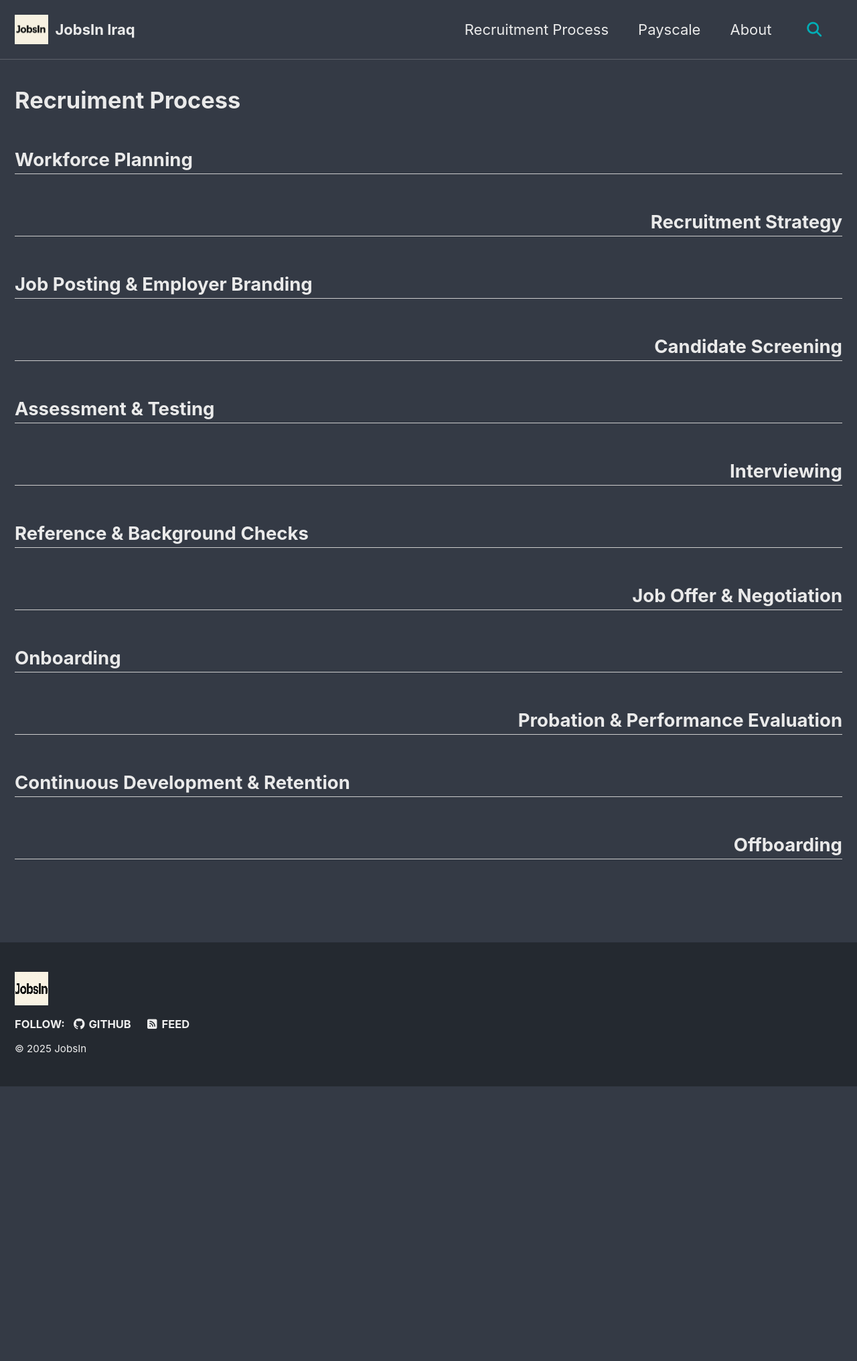
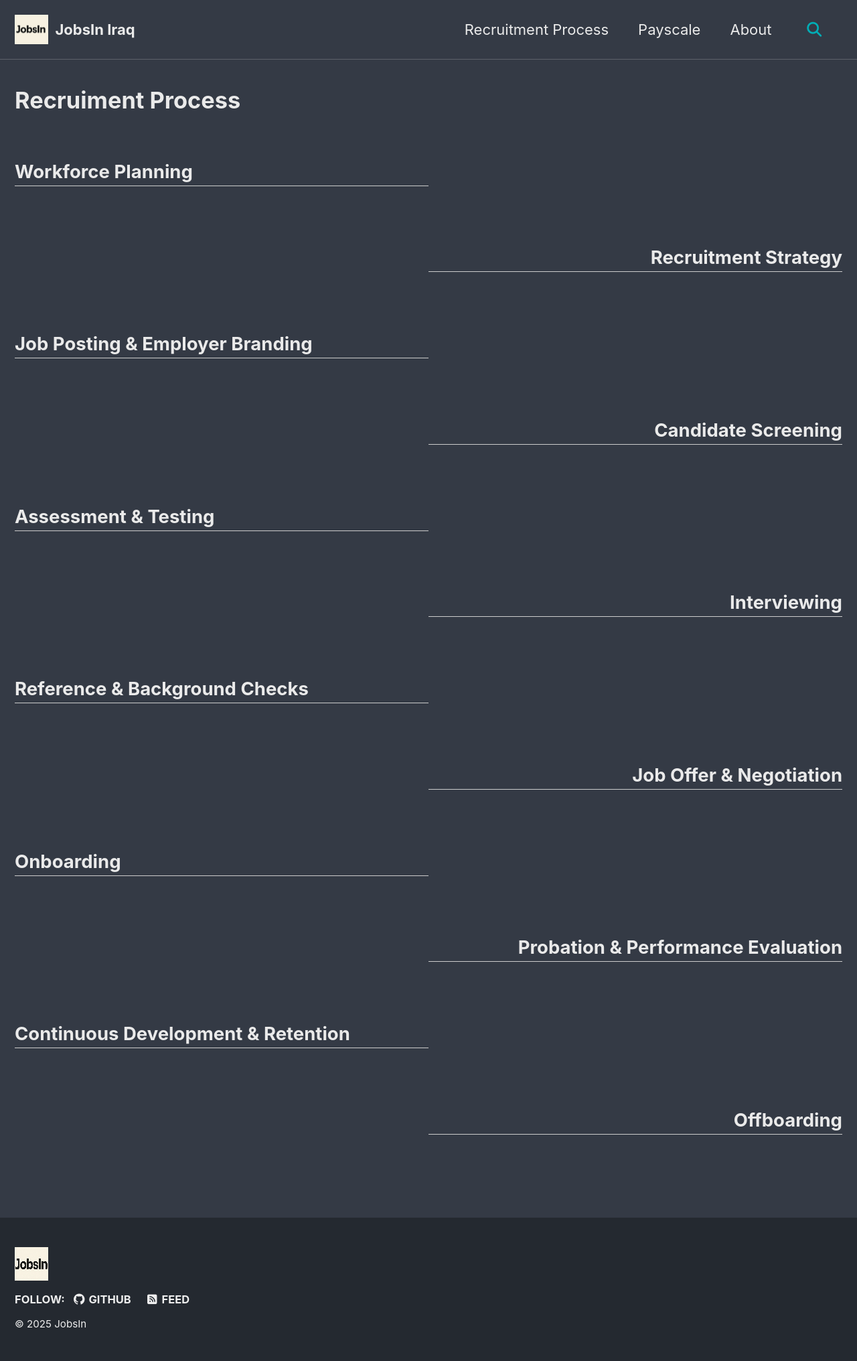
Before and after one commit to JobsInIraq/jobsiniraq.github.io, a Jekyll site: the page built from _pages/process.md, in a window 1280 px wide. Shown: the whole page at 67% size. Built offline with Jekyll 4.4.1, drawn with Linux system fonts in a browser that asks for light colours; cached includes are drawn as plain includes; before the commit the page ends 1622 px from its top, so only the background shows below that.

Commit message:
Update process.md

```diff
--- a/_pages/process.md
+++ b/_pages/process.md
@@ -4,53 +4,80 @@ title: Recruiment Process
 permalink: /process/
 ---
 
+<style>
+.timeline {
+  display: flex;
+  flex-direction: column;
+  align-items: center; /* center horizontally */
+  gap: 1rem; /* space between items */
+}
 
+.timeline-item {
+  width: 50%; /* take half page width */
+}
 
+.timeline-item.left {
+  align-self: flex-start; /* left side */
+  text-align: left;
+}
 
-<div style="text-align: left;">
-  <h2 style="border-bottom: 1px solid #ccc; padding-bottom: 4px;">Workforce Planning</h2>
+.timeline-item.right {
+  align-self: flex-end; /* right side */
+  text-align: right;
+}
+
+.timeline-item h2 {
+  border-bottom: 1px solid #ccc;
+  padding-bottom: 4px;
+}
+</style>
+
+<div class="timeline">
+  <div class="timeline-item left">
+    <h2>Workforce Planning</h2>
+  </div>
+
+  <div class="timeline-item right">
+    <h2>Recruitment Strategy</h2>
+  </div>
+
+  <div class="timeline-item left">
+    <h2>Job Posting &amp; Employer Branding</h2>
+  </div>
+
+  <div class="timeline-item right">
+    <h2>Candidate Screening</h2>
+  </div>
+
+  <div class="timeline-item left">
+    <h2>Assessment &amp; Testing</h2>
+  </div>
+
+  <div class="timeline-item right">
+    <h2>Interviewing</h2>
+  </div>
+
+  <div class="timeline-item left">
+    <h2>Reference &amp; Background Checks</h2>
+  </div>
+
+  <div class="timeline-item right">
+    <h2>Job Offer &amp; Negotiation</h2>
+  </div>
+
+  <div class="timeline-item left">
+    <h2>Onboarding</h2>
+  </div>
+
+  <div class="timeline-item right">
+    <h2>Probation &amp; Performance Evaluation</h2>
+  </div>
+
+  <div class="timeline-item left">
+    <h2>Continuous Development &amp; Retention</h2>
+  </div>
+
+  <div class="timeline-item right">
+    <h2>Offboarding</h2>
+  </div>
 </div>
-
-<div style="text-align: right;">
-  <h2 style="border-bottom: 1px solid #ccc; padding-bottom: 4px;">Recruitment Strategy</h2>
-</div>
-
-<div style="text-align: left;">
-  <h2 style="border-bottom: 1px solid #ccc; padding-bottom: 4px;">Job Posting &amp; Employer Branding</h2>
-</div>
-
-<div style="text-align: right;">
-  <h2 style="border-bottom: 1px solid #ccc; padding-bottom: 4px;">Candidate Screening</h2>
-</div>
-
-<div style="text-align: left;">
-  <h2 style="border-bottom: 1px solid #ccc; padding-bottom: 4px;">Assessment &amp; Testing</h2>
-</div>
-
-<div style="text-align: right;">
-  <h2 style="border-bottom: 1px solid #ccc; padding-bottom: 4px;">Interviewing</h2>
-</div>
-
-<div style="text-align: left;">
-  <h2 style="border-bottom: 1px solid #ccc; padding-bottom: 4px;">Reference &amp; Background Checks</h2>
-</div>
-
-<div style="text-align: right;">
-  <h2 style="border-bottom: 1px solid #ccc; padding-bottom: 4px;">Job Offer &amp; Negotiation</h2>
-</div>
-
-<div style="text-align: left;">
-  <h2 style="border-bottom: 1px solid #ccc; padding-bottom: 4px;">Onboarding</h2>
-</div>
-
-<div style="text-align: right;">
-  <h2 style="border-bottom: 1px solid #ccc; padding-bottom: 4px;">Probation &amp; Performance Evaluation</h2>
-</div>
-
-<div style="text-align: left;">
-  <h2 style="border-bottom: 1px solid #ccc; padding-bottom: 4px;">Continuous Development &amp; Retention</h2>
-</div>
-
-<div style="text-align: right;">
-  <h2 style="border-bottom: 1px solid #ccc; padding-bottom: 4px;">Offboarding</h2>
-</div>
```
